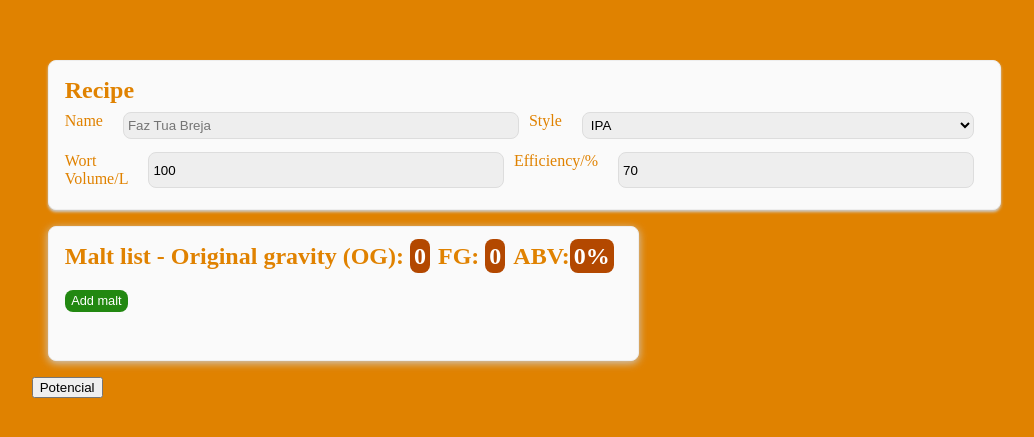
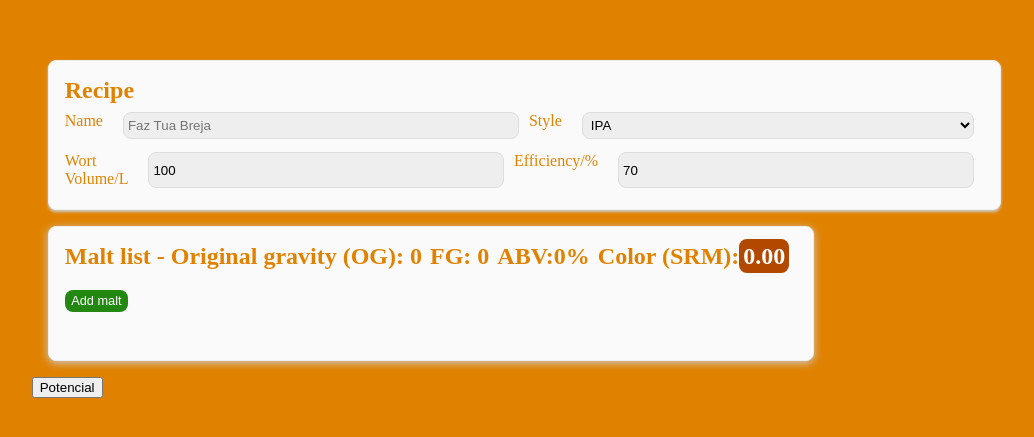
Before and after one commit to wesAlves/BeerSwiftTool, a React app: page / in a window 1280 px wide. Shown: the part 187-624 px from the top of the page, without its empty margins (34-1068 px from the left). Built offline with nearby package versions, Linux system fonts and the light colour scheme.

Commit message:
color id done, need improvments

```diff
--- a/src/components/Fermentables/index.js
+++ b/src/components/Fermentables/index.js
@@ -15,8 +15,8 @@ const Fermentables = (props) => {
             // { id: uuid(), maltName: "Sacarose", maltColor: Math.floor(Math.random() * 40), maltPot: 1.04621, maltAmount: Math.floor(Math.random() * 10), maltPercentage: 100, maltColorPercentage: 1 },
         ]
     });
-    const [currentAmount, updateCurrentAmount] = useState();
-    const [currentColor, updateCurrentColor] = useState();
+    const [currentAmount, updateCurrentAmount] = useState(0);
+    const [currentColor, updateCurrentColor] = useState(0);
 
     const maltNameHandler = (event, id) => {
         const maltIndex = maltsState.malts.findIndex(malt => {
@@ -125,9 +125,25 @@ const Fermentables = (props) => {
         }
         );
         setMalts({ malts: malts });
-        console.log(malts);
+        // console.log(malts);
 
     }, [wortPotential]);
+
+    useEffect(() => {
+        const malts = [...maltsState.malts];
+        const color = [];
+        const reducer = (accumulator, currentValue) => accumulator + currentValue;
+        // color formula = MCU = (Grain Color * Grain Weight lbs.)/Volume in Gallons
+        malts.map(malt => {
+            const maltColorUnity = (malt.maltColor * (malt.maltAmount) * 2.205) / (props.wortVolume * 0.26417205236);
+            const SRMColor = 1.4922 * (maltColorUnity ^ 0.6859);
+            color.push(SRMColor);
+        });
+        if(color.length > 0){
+            updateCurrentColor(color.reduce(reducer));
+        }
+        // console.log(color);
+    }, [currentAmount]);
 
     useEffect(() => {
         const malts = [...maltsState.malts];
@@ -158,16 +174,16 @@ const Fermentables = (props) => {
 
 
     const colorCalculator = () => {
-        const malts = [...maltsState.malts];
-        const color = [];
-        const reducer = (accumulator, currentValue) => accumulator + currentValue;
-        // color formula = MCU = (Grain Color * Grain Weight lbs.)/Volume in Gallons
-        malts.map(malt => {
-            const maltColorUnity = (malt.maltColor * (malt.maltAmount)*2.205)/(props.wortVolume*0.26417205236);
-            const SRMColor = 1.4922 * (maltColorUnity ^ 0.6859);
-            color.push(SRMColor);
-        });
-        console.log(color);
+        // const malts = [...maltsState.malts];
+        // const color = [];
+        // const reducer = (accumulator, currentValue) => accumulator + currentValue;
+        // // color formula = MCU = (Grain Color * Grain Weight lbs.)/Volume in Gallons
+        // malts.map(malt => {
+        //     const maltColorUnity = (malt.maltColor * (malt.maltAmount) * 2.205) / (props.wortVolume * 0.26417205236);
+        //     const SRMColor = 1.4922 * (maltColorUnity ^ 0.6859);
+        //     color.push(SRMColor);
+        // });
+        console.log(currentColor);
     }
 
     let malt = null;
@@ -203,9 +219,10 @@ const Fermentables = (props) => {
             <div className="fermentablesContainer">
                 <div>
                     <div className="results">
-                        <h2>Malt list - Original gravity (OG): <span style={{ background: `#b34800`, fontSize: '1.5rem' }} className='ebcColor'>{wortPotential}</span></h2>
-                        <h2> FG: <span style={{ background: `#b34800`, fontSize: '1.5rem' }} className='ebcColor'>{fg}</span></h2>
-                        <h2>ABV:<span style={{ background: `#b34800`, fontSize: '1.5rem' }} className='ebcColor'>{abv}%</span></h2>
+                        <h2>Malt list - Original gravity (OG): {wortPotential}</h2>
+                        <h2> FG: {fg}</h2>
+                        <h2>ABV:{abv}%</h2>
+                        <h2>Color (SRM):<span style={{ background: `#b34800`, fontSize: '1.5rem' }} className='ebcColor'>{(currentColor).toFixed(2)}</span></h2>
                     </div>
 
 
```
